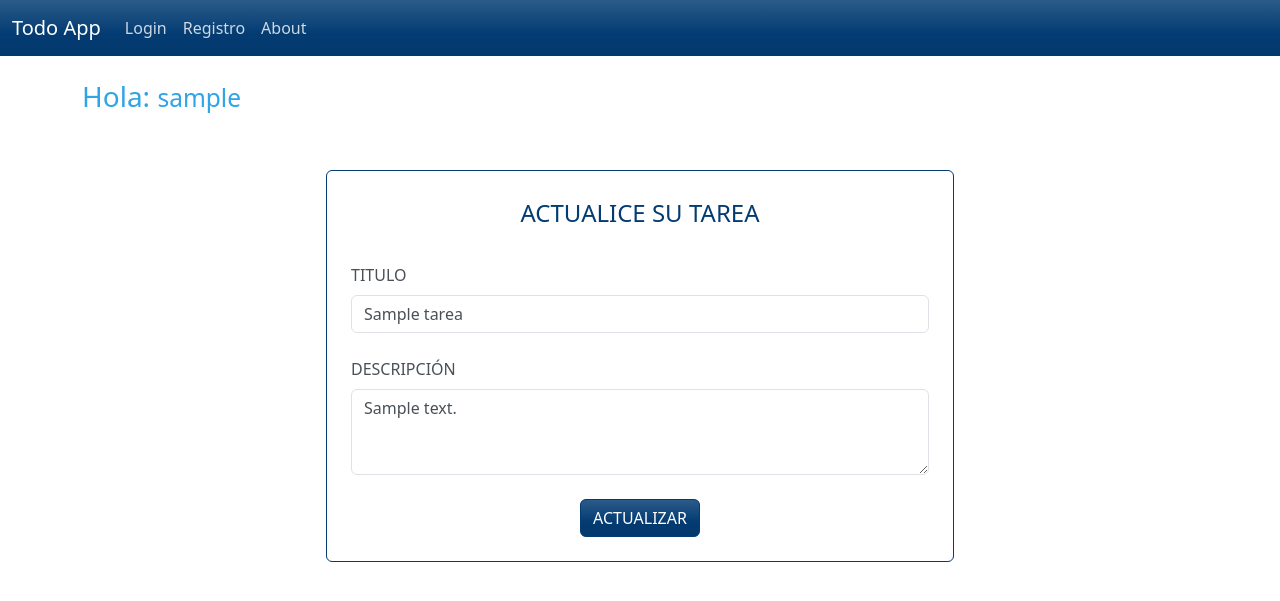
After one commit to sebsolezzi88/Flask-Auth-SQLite, a Flask app: template templates/actualizar.html in a window 1280 px wide. The commit adds this page. Shown: the top 601 px of the page. Run offline with Flask 3, Linux system fonts and the light colour scheme; the template is opened without the code that fills it: most values are stand-ins (such as "Sample title", 1, 10 or a date in 2020); some libraries are stand-ins or nearby versions.

Commit message:
Funcion de actualizar tareas

```diff
--- a/database.py
+++ b/database.py
@@ -79,3 +79,8 @@ def borrar_tarea_db(tarea_id):
     with sqlite3.connect(DATABASE_PATH) as conn:
         cursor = conn.cursor()
         cursor.execute("DELETE FROM tareas WHERE id = ?",(tarea_id,))
+
+def actualizar_tarea_db(titulo,descripcion,tarea_id):
+    with sqlite3.connect(DATABASE_PATH) as conn:
+        cursor = conn.cursor()
+        cursor.execute("UPDATE tareas SET titulo = ? , descripcion = ? WHERE id = ?",(titulo,descripcion,tarea_id))
--- a/main.py
+++ b/main.py
@@ -4,7 +4,7 @@ from flask import Flask,render_template,request,redirect,url_for,flash,session
 from werkzeug.security import check_password_hash
 from database import (crear_data_base,insertar_usuario,buscar_username,
                       buscar_username_password,buscar_tareas_por_user_id,
-                      agregar_tarea,obtener_tarea_por_id,borrar_tarea_db)
+                      agregar_tarea,obtener_tarea_por_id,borrar_tarea_db, actualizar_tarea_db)
 
 #Cargar variable de entorno
 load_dotenv()
@@ -14,6 +14,10 @@ crear_data_base()
 
 app = Flask(__name__)
 app.secret_key = os.environ.get('SECRET_KEY')
+
+@app.route('/')
+def index():
+    return redirect(url_for('login'))
 
 
 @app.route('/tareas', methods=["GET", "POST"])
@@ -31,7 +35,6 @@ def tareas():
     if request.method == "POST":
         titulo = request.form['titulo'].strip()
         descripcion = request.form['descripcion'].strip()
-        print(f"T:{titulo}, des:{descripcion} y el id:{user_id}")
 
         agregar_tarea(titulo,descripcion,user_id)
 
@@ -102,7 +105,7 @@ def login():
 @app.route('/borrar/<int:id>',methods=["POST"])
 def borrar_tarea(id):
     if 'user_id' not in session:
-        return redirect('/login')
+        return redirect(url_for('login'))
 
 
     usuario_id = session['user_id']
@@ -117,7 +120,39 @@ def borrar_tarea(id):
     else:
         flash('No tienes permiso para borrar esta tarea')
 
-    return redirect('/tareas')
+    return redirect(url_for('tareas'))
+
+
+#Actualizar tarea
+@app.route('/actualizar/<int:id>',methods=["GET","POST"])
+def actulizar_tarea(id):
+    if 'user_id' not in session:
+        return redirect(url_for('login'))
+
+    user_id = session['user_id']
+    user_name = session['username']
+
+    # Obtener la tarea de la base de datos
+    tarea = obtener_tarea_por_id(id)
+
+    #Comprar si la tarea a actulizar corresponde al mismo usuario
+    if(tarea["user_id"] != user_id):
+        flash('No tienes permiso para borrar esta tarea')
+        return redirect(url_for('tareas'))
+
+    if request.method == 'POST':
+        titulo = request.form['titulo'].strip()
+        descripcion = request.form['descripcion'].strip()
+        actualizar_tarea_db(titulo,descripcion,id)
+
+        flash('Tarea actulizada')
+        return redirect('/tareas')
+
+
+
+
+    return render_template('actualizar.html',logged_in=True,tarea=tarea,user_name=user_name)
+
 
 #Cerrar sesion
 @app.route('/logout')
--- /dev/null
+++ b/templates/actualizar.html
@@ -0,0 +1,54 @@
+  {% extends 'base.html' %}
+
+  {% block content %}
+    <div class="container mt-4">
+        <div class="row">
+    <h3>Hola: <small>{{user_name}}</small></h3>
+  </div>
+    </div>
+  <div class="row mt-5">
+    <!-- Para el formulario -->
+    <div class="col-12 col-md-6 mx-auto">
+      <form method="post" class="border border-1 border-info p-4 rounded">
+        <legend class="text-uppercase text-center text-info">
+          Actualice su Tarea
+        </legend>
+        <div class="row">
+          <div>
+            <label for="titulo" class="form-label mt-4 text-uppercase"
+              >Titulo</label
+            >
+            <input
+              type="text"
+              class="form-control"
+              id="titulo"
+              name="titulo"
+              placeholder="Tu tarea"
+              autocomplete="off"
+              value="{{tarea['titulo']}}"
+            />
+          </div>
+        </div>
+
+        <div>
+          <label for="exampleTextarea" class="text-uppercase form-label mt-4"
+            >Descripción</label
+          >
+          <textarea
+            class="form-control"
+            name="descripcion"
+            id="descripcion"
+            rows="3"
+          >{{tarea['descripcion']}}</textarea>
+        </div>
+
+        <button
+          class="btn btn-info text-uppercase mt-4 d-block mx-auto"
+          type="submit"
+        >
+          Actualizar
+        </button>
+      </form>
+    </div>
+
+{% endblock %}
--- a/templates/base.html
+++ b/templates/base.html
@@ -9,7 +9,7 @@
 <body>
     <nav class="navbar navbar-expand-lg bg-info" data-bs-theme="dark">
   <div class="container-fluid">
-    <a class="navbar-brand" href="#">Todo App</a>
+    <a class="navbar-brand" href="{{url_for('tareas')}}">Todo App</a>
     <button class="navbar-toggler" type="button" data-bs-toggle="collapse" data-bs-target="#navbarColor01" aria-controls="navbarColor01" aria-expanded="false" aria-label="Toggle navigation">
       <span class="navbar-toggler-icon"></span>
     </button>
--- a/templates/tareas.html
+++ b/templates/tareas.html
@@ -38,6 +38,7 @@
               name="titulo"
               placeholder="Tu tarea"
               autocomplete="off"
+
             />
           </div>
         </div>
@@ -78,7 +79,7 @@
             {% for tarea in tareas %}
                 <tr class="table-secondary border border-1 border-info p-4">
                 <th scope="row">{{tarea['titulo']}}</th>
-                <td><a class="btn btn-primary" href="">Actualizar</a></td>
+                <td><a class="btn btn-primary" href="{{ url_for('actulizar_tarea', id=tarea['id']) }}"">Actualizar</a></td>
                 <td>
                     <form action="{{ url_for('borrar_tarea', id=tarea['id']) }}" method="POST" style="display:inline;">
                     <button class="btn btn-danger" type="submit">Borrar</button>
```
Also changed, not shown: data.db.
